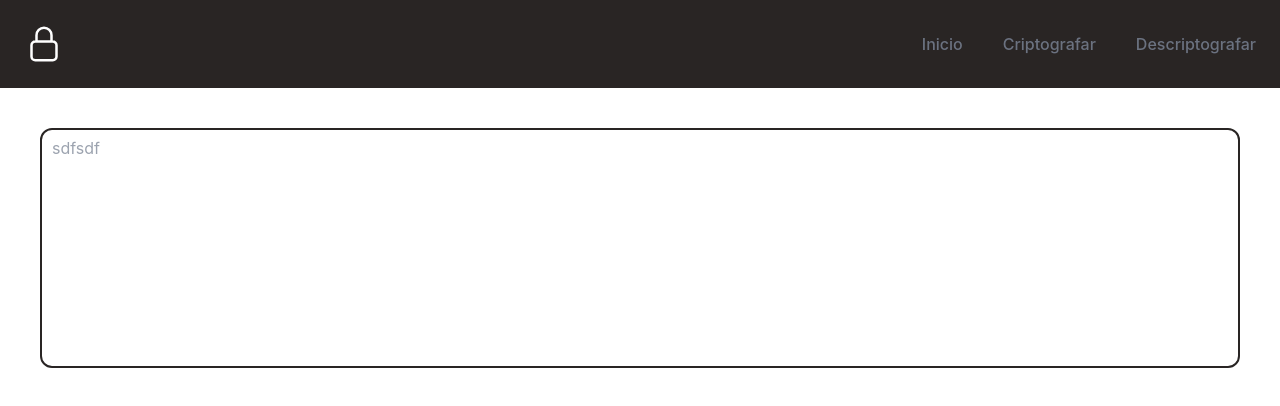
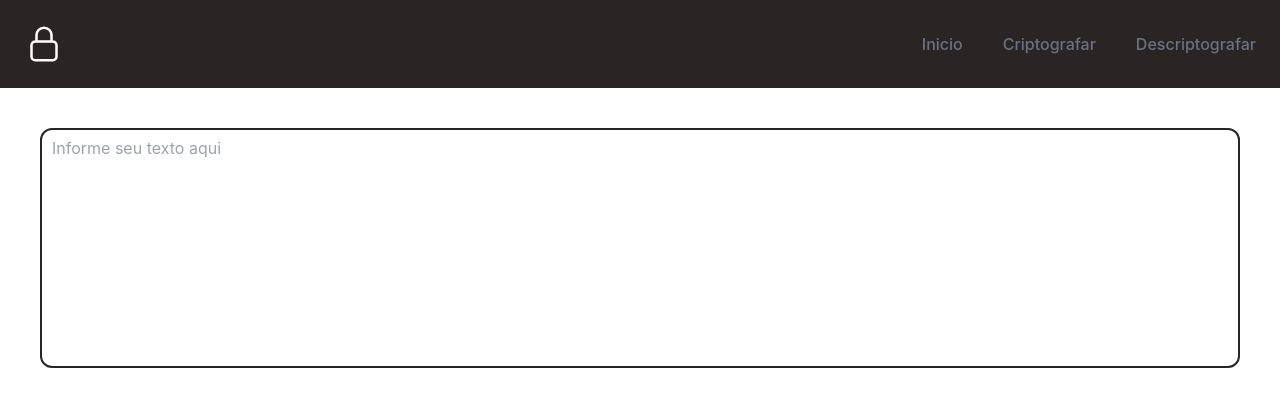
Before and after one commit to PedroLuisBrilhadori/application-RSAcryptography, a Next.js app: page /encrypt in a window 1280 px wide. Shown: the top 406 px of the page. Built offline with nearby package versions, Linux system fonts and the light colour scheme.

Commit message:
refactor: change placeholder textfield

```diff
--- a/pages/encrypt.tsx
+++ b/pages/encrypt.tsx
@@ -7,7 +7,7 @@ export default function Encrypt() {
     <>
       <Header />
       <section>
-        <TextField label='sdfsdf'/>
+        <TextField label='Informe seu texto aqui'/>
       </section>
     </>
   )
```
